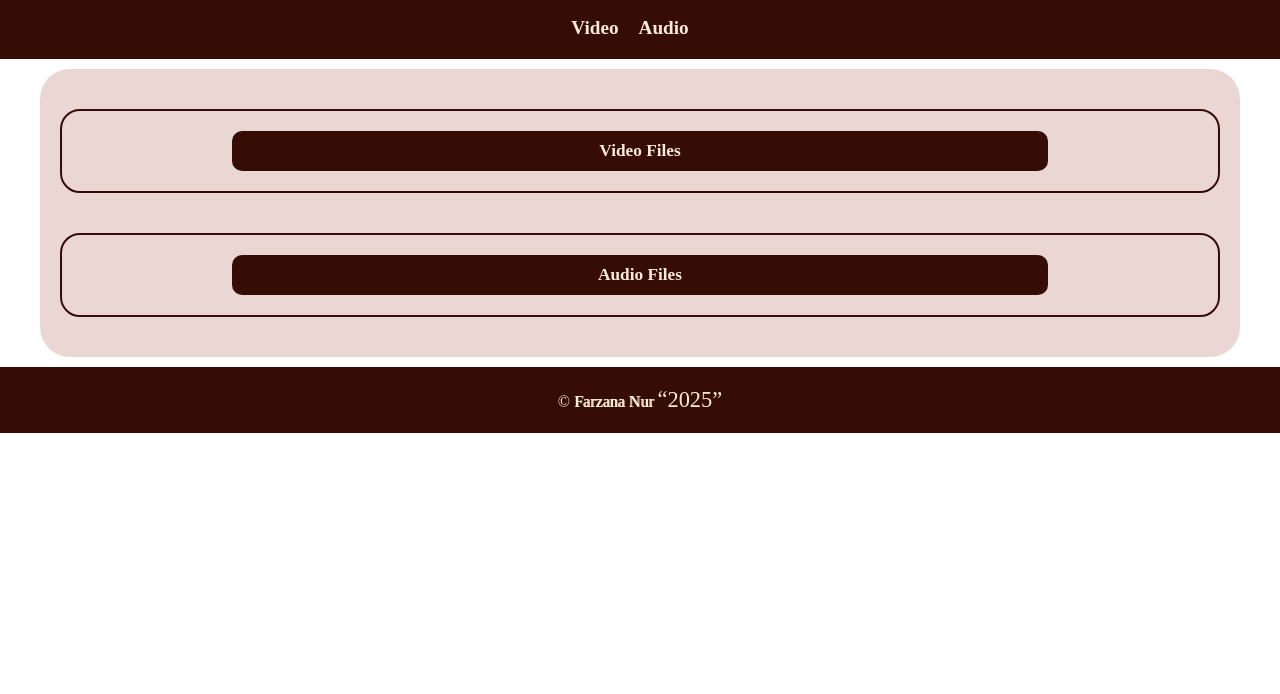
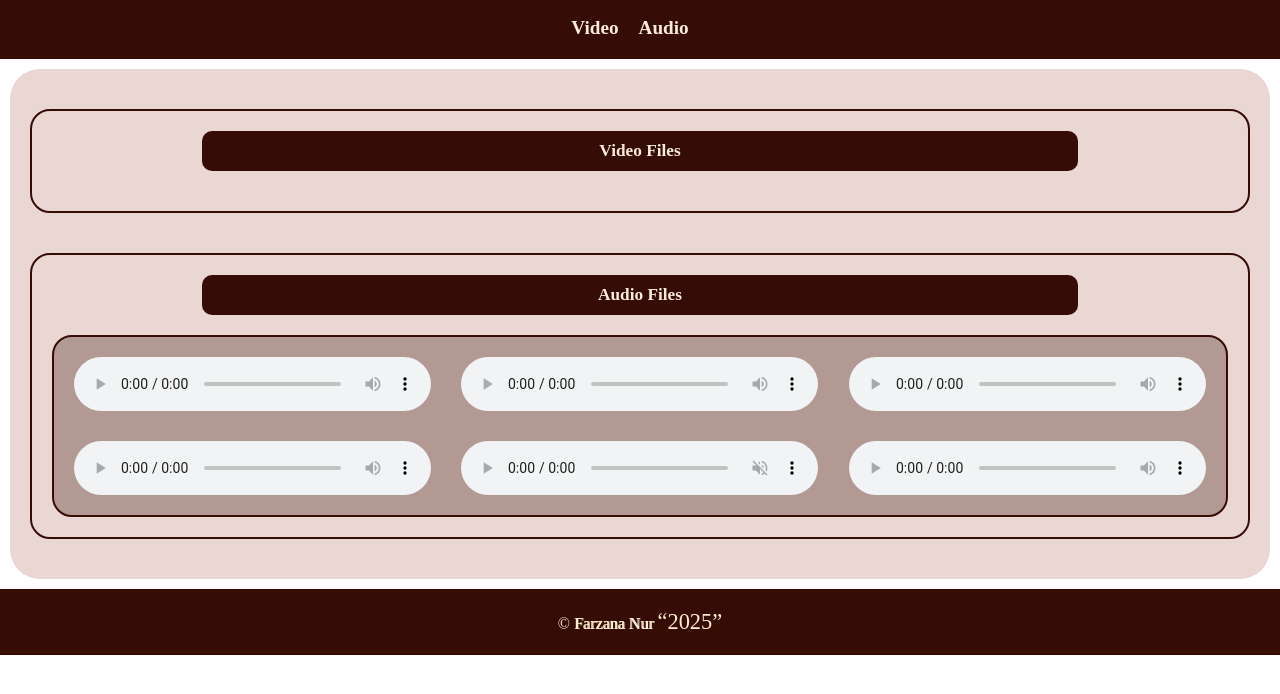
Before and after one commit to FarzanaNur/quiz-2-swd, a plain HTML site: page index.html in a window 1280 px wide. Shown: the part 50-744 px from the top of the page. Drawn offline with Linux system fonts and the light colour scheme.

Commit message:
audio files updated with styling and id navigation

```diff
--- a/css/style.css
+++ b/css/style.css
@@ -33,21 +33,21 @@ a:hover{
 
 /* main body styling start */
 .file-container{
-    margin: 10px 40px;
+    margin: 10px ;
     padding: 20px;
     background-color: #bd847852;
     border-radius: 30px;
     display: flex;
     flex-direction: column;
     text-align: center;
-    justify-content: space-around;
+    justify-content: space-between;
 }
 h2{
     font-size: .9em;
     /* color: beige; */
     border-radius: 10px;
     padding: 10px;
-    margin: 0px 150px;
+    margin: 0px 150px 20px;
     background-color: #350d05;
 }
 .files{
@@ -55,6 +55,20 @@ h2{
     padding: 20px;
     border: 2px solid #350d05;
     border-radius: 20px;
+}
+.audio-container{
+    display: grid;
+    grid-template-columns: repeat(3,1fr);
+    gap: 30px;
+    padding: 20px;
+    justify-content: center;
+    align-items: center;
+    background-color: #350d054f;
+    border-radius: 20px;
+    border:2px solid #350d05;
+}
+audio{
+    width: 100%;
 }
 /* footer styling */
 .footer,.header{
--- a/index.html
+++ b/index.html
@@ -7,7 +7,9 @@
     <!-- css linking -->
     <link rel="stylesheet" href="./css/style.css">
     <!-- font awesome linking -->
-    <script src="https://kit.fontawesome.com/2dbc3dd0ed.js" crossorigin="anonymous"></script>
+    <!-- <script src="https://kit.fontawesome.com/2dbc3dd0ed.js" crossorigin="anonymous"></script> -->
+    <!-- favicon -->
+    <link rel="shortcut icon" href="./resources/icon.avif" type="image/x-icon">
 </head>
 <body>
 
@@ -22,7 +24,7 @@
                     </a>
                 </li>
                 <li>
-                    <a href="#">
+                    <a href="#audio-div">
                         <!-- <i class="fa-solid fa-play"></i> -->
                         audio
                     </a>
@@ -44,6 +46,14 @@
                     <h2>
                         <a href="#">Audio Files</a>
                     </h2>
+                    <div class="audio-container" id="audio-div">
+                        <audio src="./resources/audio/EXO - Miracles In December (Instrumental Oficial) - Shekespearinator.mp3" controls title="Miracles in December" loop></audio>
+                        <audio src="./resources/audio/EXO_-_The_First_Snow_CeeNaija.com_.mp3" controls title="First Snow"></audio>
+                        <audio src="./resources/audio/joel sunny - luminary (official music video) - Joel Sunny.mp3" controls title="Luminary"></audio>
+                        <audio src="./resources/audio/Junjuo Romantica OST.1 track 1 Junjuo Romantica - KuranYukiCross.mp3" controls title="Junjou Romantica"></audio>
+                        <audio src="./resources/audio/NEXT TO YOU.mp3" controls title="Next To You" muted></audio>
+                        <audio src="./resources/audio/rammstein - sonne tiktok remix.mp3" controls title="rammstein-tiktok-remix" autoplay></audio>
+                    </div>
                 </div>
             </div>
         </section>
```
Also changed, not shown: resources/icon.avif (added), 3 other files.
